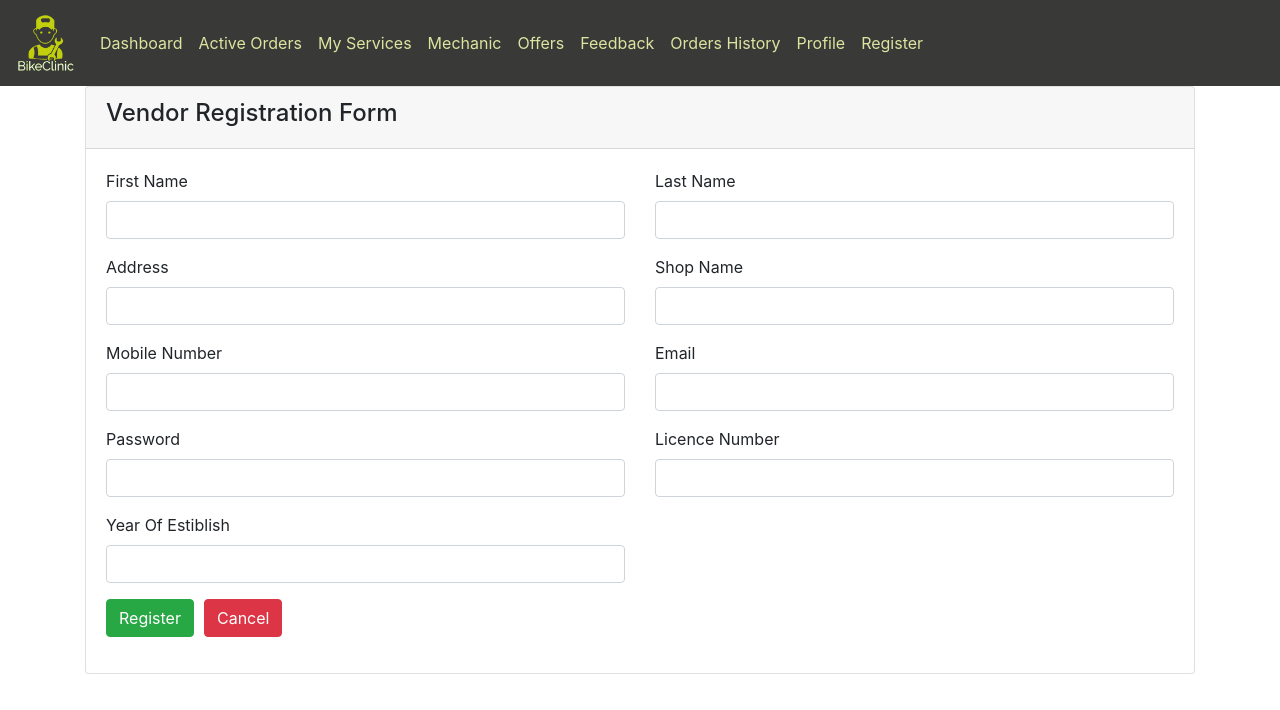
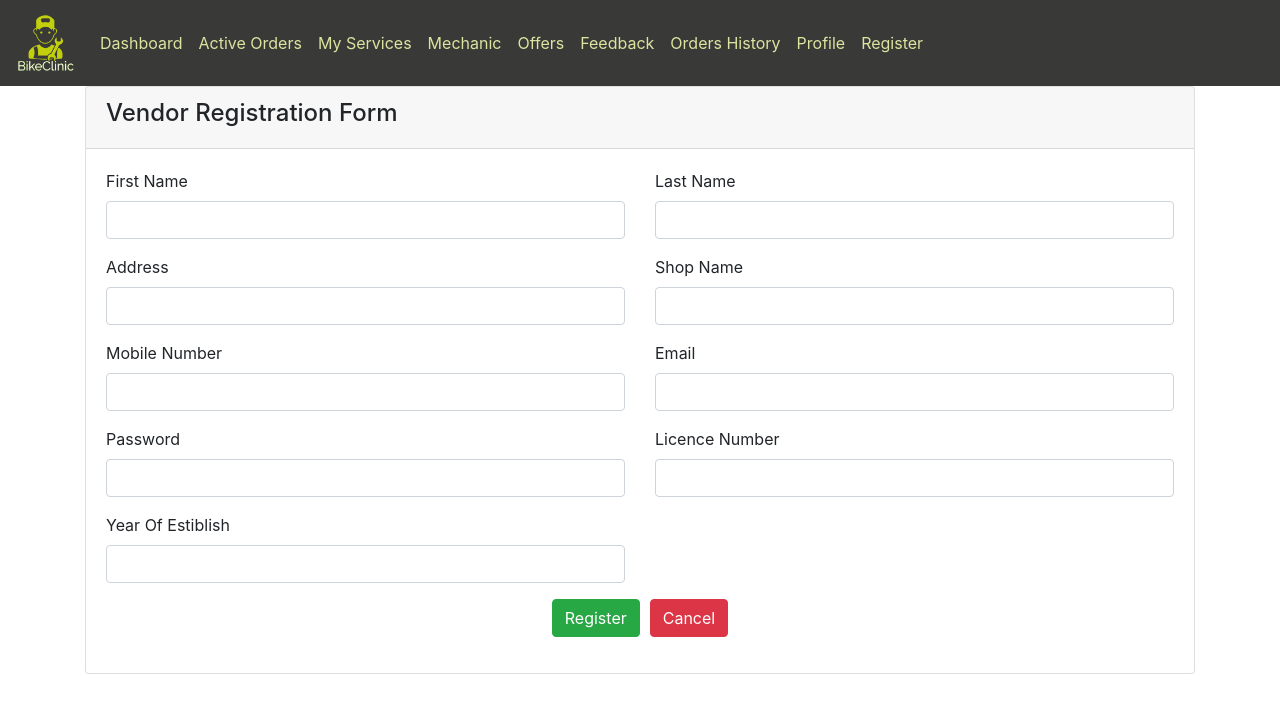
Before and after one commit to AbbyBounty/AngularProjecttesr, an Angular app in the folder TestProject/app1/: page /vendorregister in a window 1280 px wide. Shown: the top 710 px of the page. Built offline with nearby package versions, Linux system fonts and the light colour scheme.

Commit message:
Vendor Registration

```diff
--- a/TestProject/app1/src/app/vendorregistraion/vendorregistraion.component.html
+++ b/TestProject/app1/src/app/vendorregistraion/vendorregistraion.component.html
@@ -100,7 +100,7 @@
                     </div>
                 </div>
             </div>
-            <div class="form-group ">
+            <div class="form-group text-center ">
                 <button class="btn btn-success">Register</button>
                 <a style="margin-left: 10px;" routerLink="/services" class="btn btn-danger">Cancel</a>
             </div>
```
